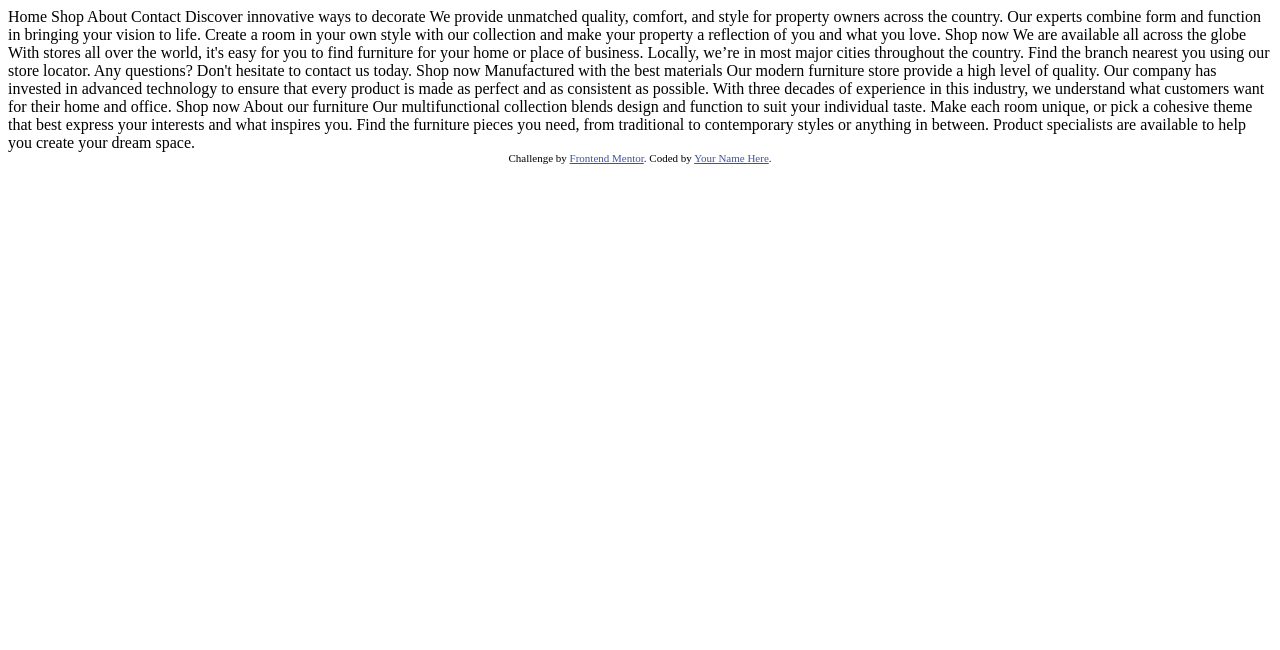
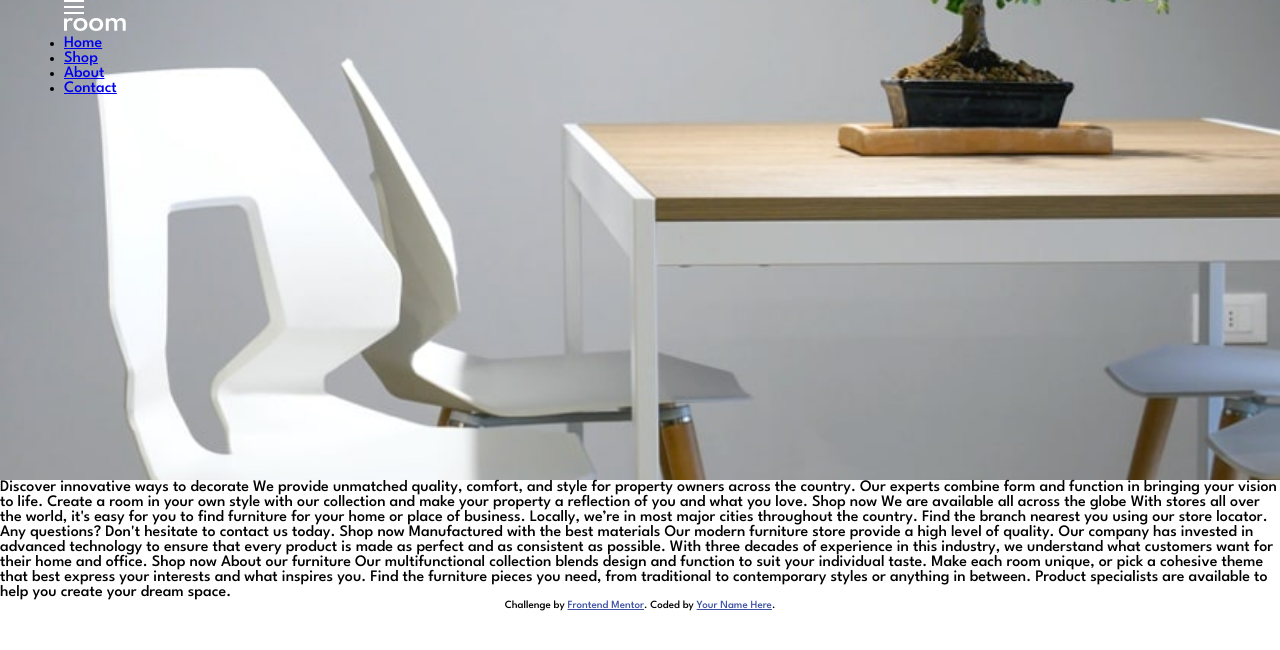
Before and after one commit to jeremyoduromanu/room-homepage, a plain HTML site: page index.html in a window 1280 px wide. Drawn offline with Linux system fonts and the light colour scheme.

Commit message:
header html

```diff
--- a/index.html
+++ b/index.html
@@ -6,19 +6,34 @@
 
   <link rel="icon" type="image/png" sizes="32x32" href="./images/favicon-32x32.png">
   <link rel="stylesheet" href="./style.css">
-
+  <link rel="preconnect" href="https://fonts.googleapis.com">
+  <link rel="preconnect" href="https://fonts.gstatic.com" crossorigin>
+  <link href="https://fonts.googleapis.com/css2?family=League+Spartan:wght@500;600;700&display=swap" rel="stylesheet">
   <title>Frontend Mentor | Room homepage</title>
 
   <!-- Feel free to remove these styles or customise in your own stylesheet 👍 -->
-  <style>
-
-  </style>
 </head>
 <body>
-  Home
-  Shop
-  About
-  Contact
+  <section id="hero">
+    <div class="nav-toggle">
+      <img src="./images/icon-hamburger.svg" alt="menu">
+    </div>
+    <header>
+      <div class="logo">
+        <img src="./images/logo.svg" alt="room">
+      </div>
+    </header>
+    <div class="mob-nav">
+      <ul class="mob-nav-links">
+        <li><a href="#">Home</a></li>
+        <li><a href="#">Shop</a></li>
+        <li><a href="#">About</a></li>
+        <li><a href="#">Contact</a></li>
+      </ul>
+    </div>
+  </section>
+
+
 
   Discover innovative ways to decorate
 
--- a/style.css
+++ b/style.css
@@ -6,3 +6,23 @@
 .attribution a {
     color: hsl(228, 45%, 44%);
 }
+
+body{
+    font-family: 'League Spartan', sans-serif;
+}
+
+*{
+    margin: 0;
+    padding: 0;
+    box-sizing: border-box;
+}
+
+#hero{
+    padding: 0 5%;
+    height: 60vh;
+    width: 100%;
+    background-image: url(./images/desktop-image-hero-1.jpg);
+    background-position: center;
+    background-repeat: no-repeat;
+    background-size: cover;
+}
```
